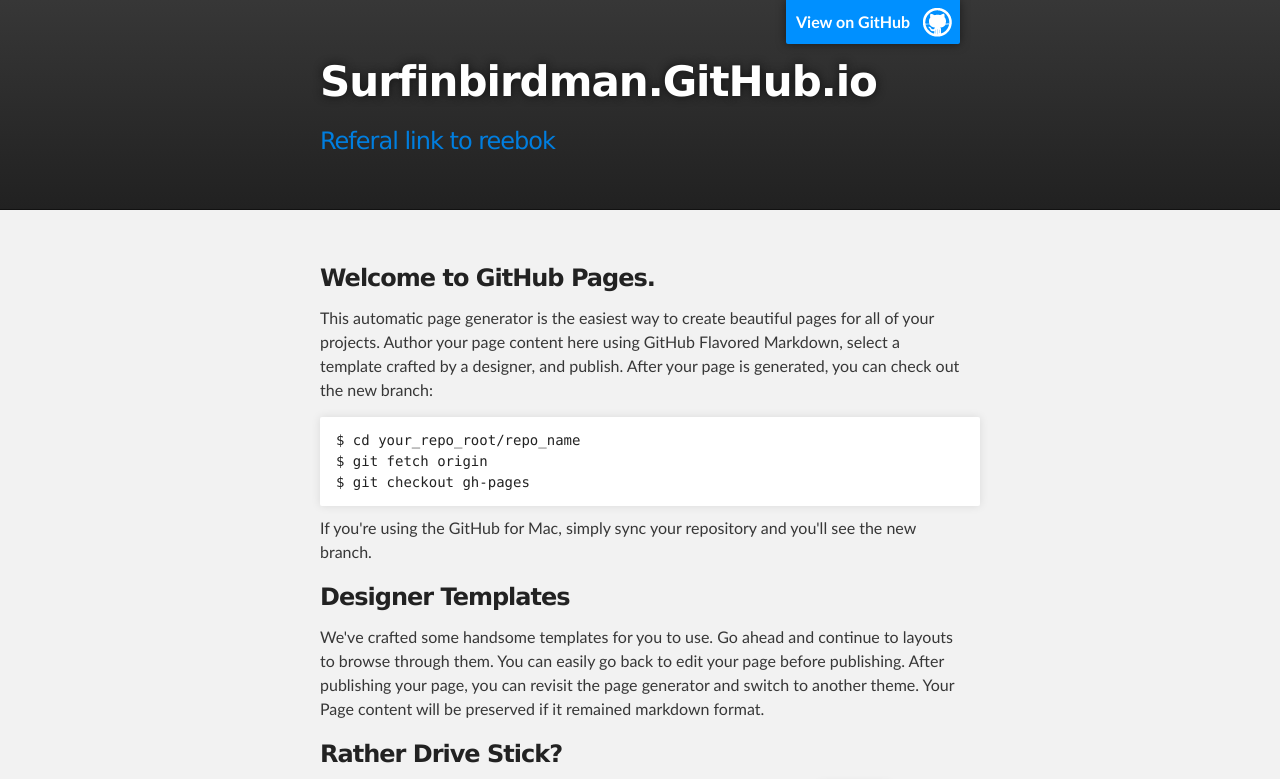
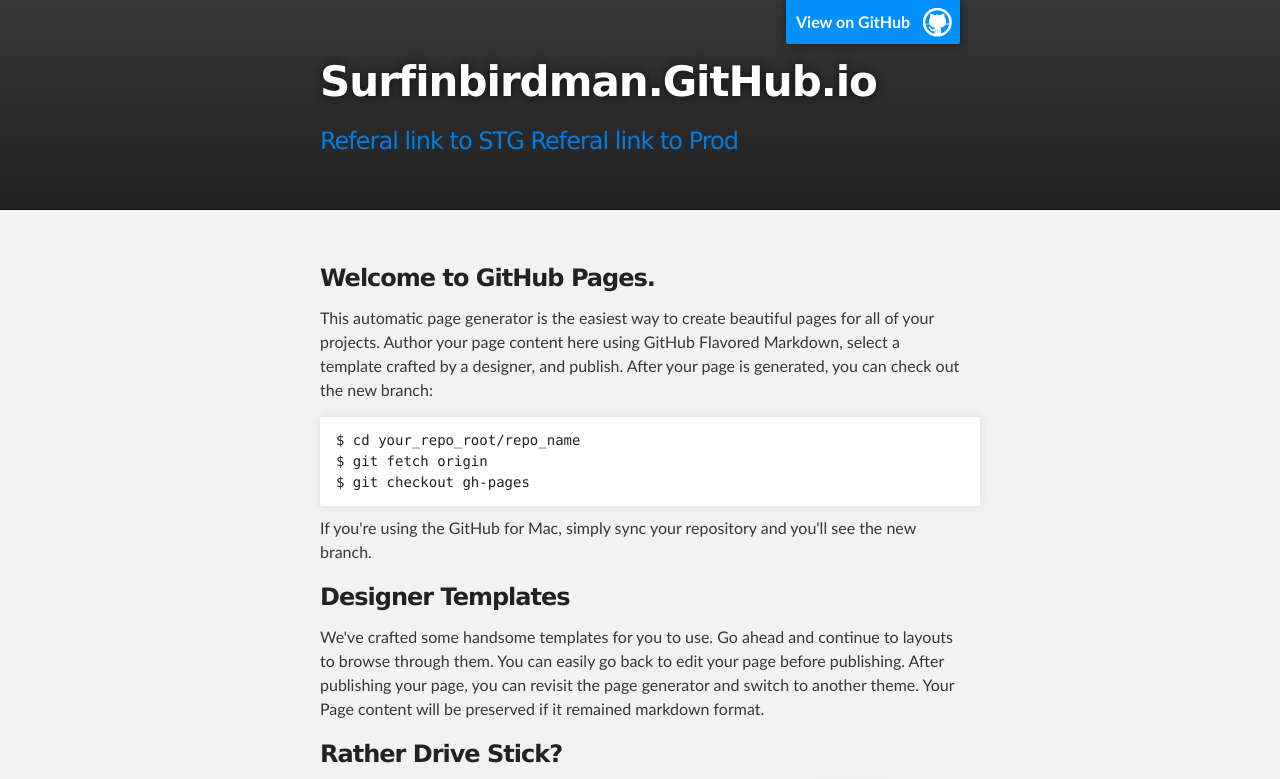
Before and after one commit to SurfinBirdman/SurfinBirdman.github.io, a plain HTML site: page index.html in a window 1280 px wide. Shown: the top 779 px of the page. Drawn offline with Linux system fonts and the light colour scheme.

Commit message:
Update index.html

```diff
--- a/index.html
+++ b/index.html
@@ -21,7 +21,8 @@
 
           <h1 id="project_title">Surfinbirdman.GitHub.io</h1>
           <h2 id="project_tagline">
-          	<a href="http://www.reebok.com/us/" target="_blank">Referal link to reebok</a>
+          	<a href="http://www.staging.reebok.com/us/" target="_blank">Referal link to STG</a>
+          	<a href="http://www.staging.reebok.com/us/" target="_blank">Referal link to Prod</a>
           </h2>
 
         </header>
```
